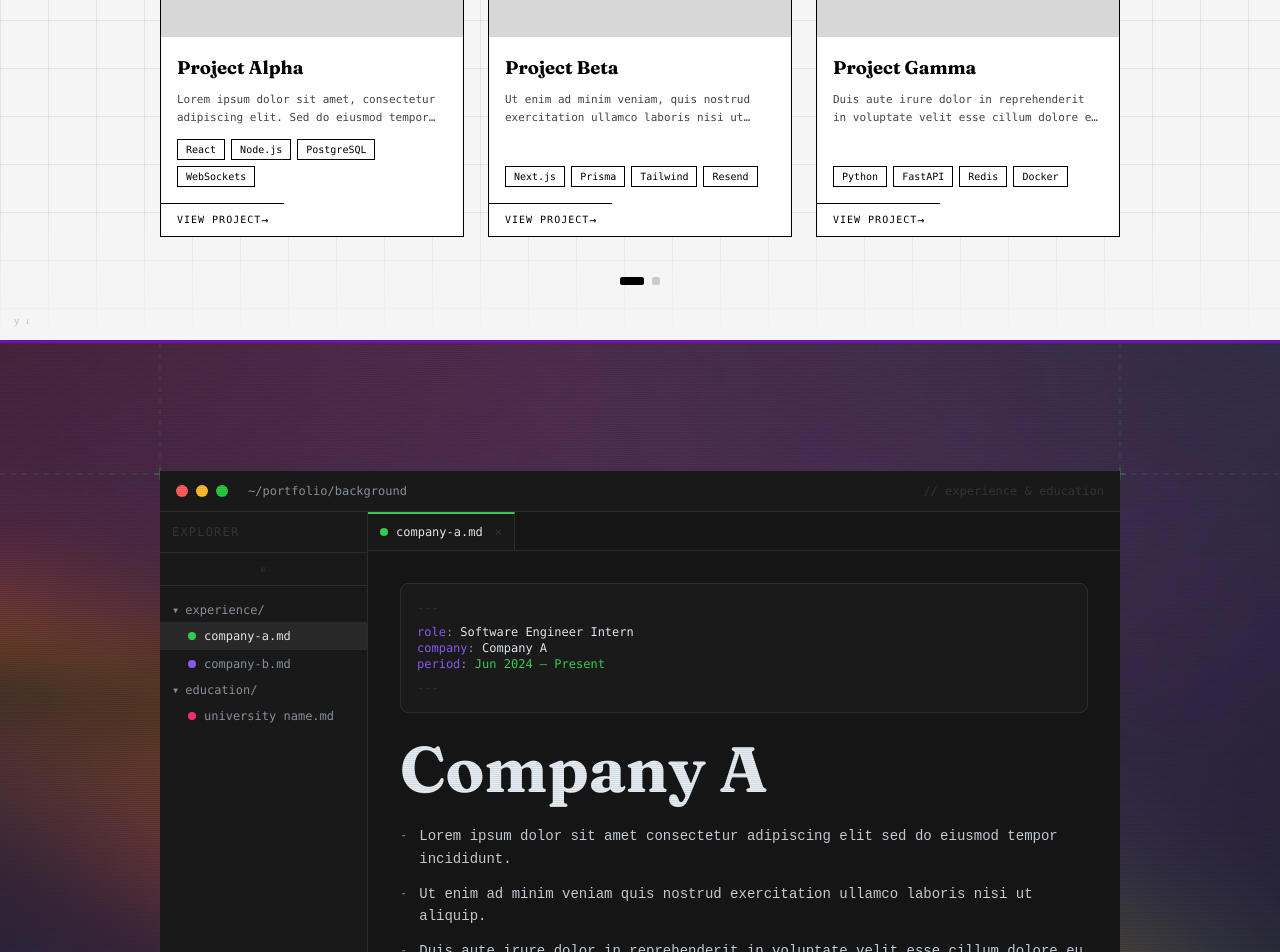
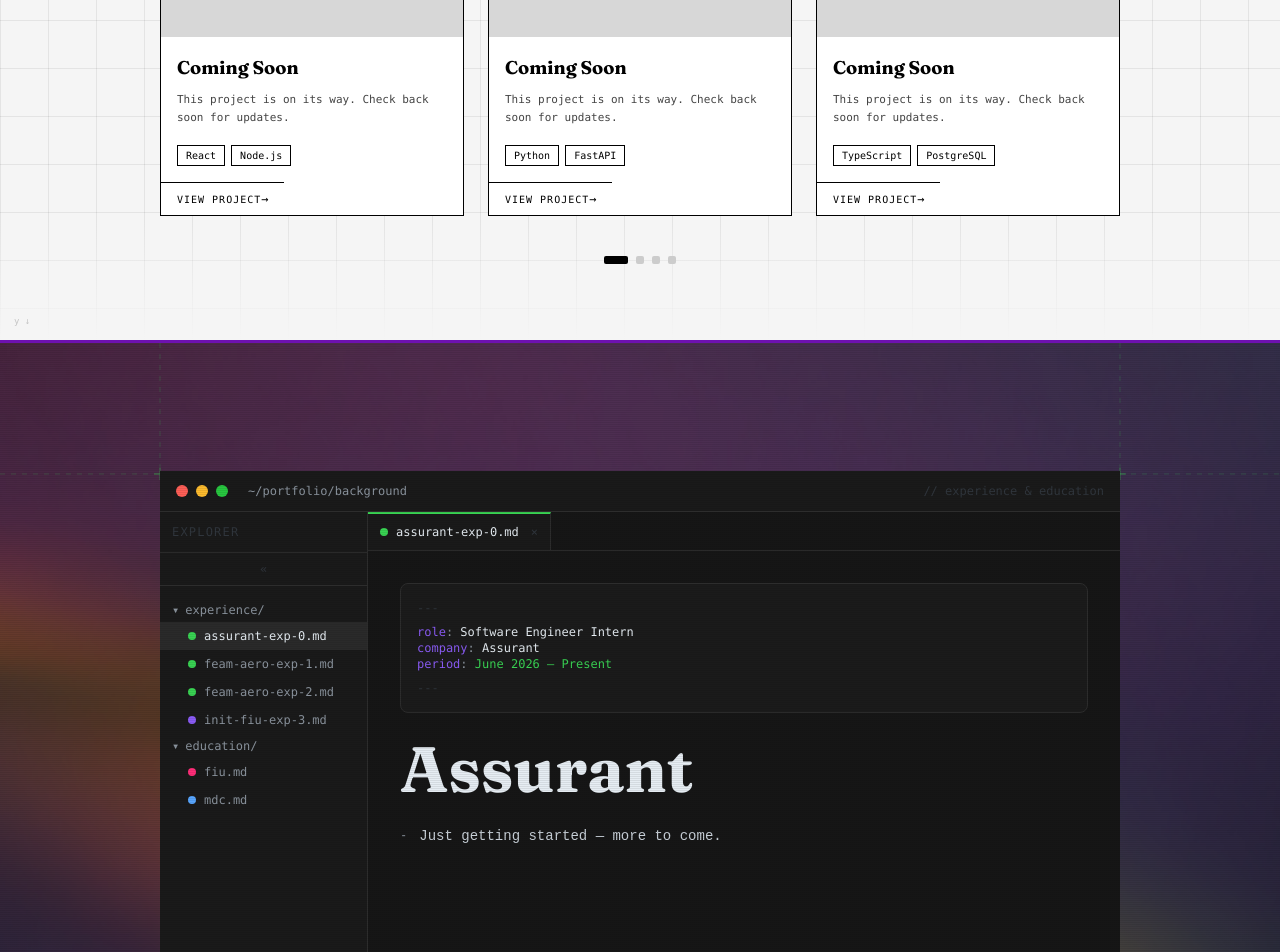
Before and after one commit to bryanfernandez-eng/portfolio_, a React (Vite) app: page / in a window 1280 px wide. Shown: the part 1260-2212 px from the top of the page. Built offline with nearby package versions, Linux system fonts and the light colour scheme; a web font is replaced by a local one.

Commit message:
update exp data, add navbar bg, update email

```diff
--- a/src/components/Footer.jsx
+++ b/src/components/Footer.jsx
@@ -54,7 +54,7 @@
 
         <div className="flex md:flex-col flex-row items-center gap-4 mt-4 md:mt-0 md:pr-2">
           <a
-            href="mailto:bfern152@fiu.edu"
+            href="mailto:dev.bryanfernandez@gmail.com"
             aria-label="Email"
             className="text-[#8b949e] hover:text-[#39d353] transition-colors duration-200"
           >
--- a/src/components/Navbar.jsx
+++ b/src/components/Navbar.jsx
@@ -1,5 +1,9 @@
 import { SOCIAL_LINKS } from '../constants/social'
-import { GitHubIcon, LinkedInIcon, ResumeIcon } from './ui/icons'
+import { GitHubIcon, LinkedInIcon, ResumeIcon, HomeIcon, EmailIcon } from './ui/icons'
+import { useActiveSection } from '../hooks/useActiveSection'
+
+const LIGHT_SECTIONS = ['projects', 'contact']
+const SECTION_IDS = ['projects', 'experience', 'contact']
 
 const NAV_ICONS = {
   linkedin: <LinkedInIcon />,
@@ -8,8 +12,18 @@
 }
 
 function Navbar() {
+  const active = useActiveSection(SECTION_IDS)
+  const isDark = LIGHT_SECTIONS.includes(active)
+
   return (
-    <nav className="fixed top-0 left-0 right-0 z-50 flex items-center justify-end px-8 py-4 font-mono">
+    <nav
+      className="fixed top-0 left-0 right-0 z-50 flex items-center justify-between px-8 py-4 font-mono transition-colors duration-300"
+      style={{ background: isDark ? '#212121' : 'transparent' }}
+    >
+      <a href="#" aria-label="Home" className="text-white hover:text-[#39d353] transition-colors">
+        <HomeIcon />
+      </a>
+
       <ul className="flex items-center gap-5">
         {SOCIAL_LINKS.map(({ id, label, href }) => (
           <li key={id}>
@@ -24,6 +38,15 @@
             </a>
           </li>
         ))}
+        <li>
+          <a
+            href="mailto:dev.bryanfernandez@gmail.com"
+            aria-label="Email"
+            className="text-white hover:text-[#39d353] transition-colors"
+          >
+            <EmailIcon size={18} />
+          </a>
+        </li>
       </ul>
     </nav>
   )
--- a/src/components/ui/icons.jsx
+++ b/src/components/ui/icons.jsx
@@ -1,3 +1,12 @@
+export function HomeIcon({ size = 18 }) {
+  return (
+    <svg width={size} height={size} viewBox="0 0 24 24" fill="none" stroke="currentColor" strokeWidth="2" strokeLinecap="round" strokeLinejoin="round" aria-hidden="true">
+      <path d="M3 9.5L12 3l9 6.5V20a1 1 0 0 1-1 1H4a1 1 0 0 1-1-1V9.5z" />
+      <polyline points="9 21 9 12 15 12 15 21" />
+    </svg>
+  )
+}
+
 export function GitHubIcon({ size = 18 }) {
   return (
     <svg width={size} height={size} viewBox="0 0 24 24" fill="currentColor" aria-hidden="true">
--- a/src/constants/experience.js
+++ b/src/constants/experience.js
@@ -1,28 +1,53 @@
 export const EXPERIENCE = [
+  {
+    id: 'exp-0',
+    hash: 'f2a1b34',
+    color: 'rgba(57,211,83,0.35)',
+    company: 'Assurant',
+    role: 'Software Engineer Intern',
+    period: 'June 2026 – Present',
+    bullets: [
+      'Just getting started — more to come.',
+    ],
+  },
   {
     id: 'exp-1',
     hash: 'a3f9c12',
     color: 'rgba(57,211,83,0.35)',
-    company: 'Company A',
-    role: 'Software Engineer Intern',
-    period: 'Jun 2024 – Present',
+    company: 'FEAM Aero',
+    role: 'Software Engineer (Co-op)',
+    period: 'August 2025 – Present',
     bullets: [
-      'Lorem ipsum dolor sit amet consectetur adipiscing elit sed do eiusmod tempor incididunt.',
-      'Ut enim ad minim veniam quis nostrud exercitation ullamco laboris nisi ut aliquip.',
-      'Duis aute irure dolor in reprehenderit in voluptate velit esse cillum dolore eu fugiat.',
+      'Improved workflow efficiency by 30% for 1,500+ employees building billing modules in React/JavaScript.',
+      'Cut search latency from 20+ seconds to 3 seconds replacing a legacy .NET/C# platform with React + Flask.',
+      'Increased deployment frequency from bi-weekly to every 3 days with CI/CD pipelines in Azure DevOps.',
+      'Eliminated recurring SQL incidents by shipping a CRUD customer management tool in C#/.NET + React.',
     ],
   },
   {
     id: 'exp-2',
     hash: 'b7e2d45',
+    color: 'rgba(57,211,83,0.35)',
+    company: 'FEAM Aero',
+    role: 'Software Engineer Intern',
+    period: 'May 2025 – August 2025',
+    bullets: [
+      'Reduced mechanic work order processing from 2+ hours to under 5 minutes with a React + Flask + SQL system.',
+      'Cut load time from 5 seconds to under 1 second with real-time search and validation in React.',
+      'Automated PDF billing generation, cutting document processing from minutes to 20 seconds.',
+    ],
+  },
+  {
+    id: 'exp-3',
+    hash: 'c9d1e78',
     color: 'rgba(139,92,246,0.35)',
-    company: 'Company B',
-    role: 'Director of Tech',
-    period: 'Aug 2023 – Present',
+    company: 'INIT FIU',
+    role: 'Director of Technology',
+    period: 'January 2026 – Present',
     bullets: [
-      'Excepteur sint occaecat cupidatat non proident sunt in culpa qui officia deserunt mollit.',
-      'Sed ut perspiciatis unde omnis iste natus error sit voluptatem accusantium doloremque.',
-      'Nemo enim ipsam voluptatem quia voluptas sit aspernatur aut odit aut fugit sed quia.',
+      'Shipped a Notion-embedded content system for ShellHacks 2026 serving 1,400+ annual participants.',
+      'Built a per-user rate limiter in Go/Chi to cap S3 uploads and prevent spam-driven cost spikes.',
+      'Converted 20+ attendees into club members across 10+ recruiting events.',
     ],
   },
 ]
@@ -32,13 +57,25 @@
     id: 'edu-1',
     hash: 'c4a8f91',
     color: 'rgba(255,45,120,0.35)',
-    company: 'University Name',
-    role: 'B.S. Computer Science',
-    period: 'Aug 2022 – May 2026',
+    company: 'FIU',
+    role: 'B.S. Computer Science, Minor in Math',
+    period: 'August 2024 – Expected December 2026',
     bullets: [
-      'GPA: 3.8 — lorem ipsum dolor sit amet consectetur adipiscing elit.',
-      'Ut enim ad minim veniam quis nostrud exercitation ullamco laboris.',
-      'Duis aute irure dolor in reprehenderit in voluptate velit esse cillum.',
+      'GPA: 4.0 — Florida International University, Miami, FL.',
+      'Coursework: Data Structures, Algorithms, Database Systems, AI, Machine Learning.',
+      'Organizations: INIT, BreakThrough Tech, CodePath E3, Color Stack, SHPE.',
+    ],
+  },
+  {
+    id: 'edu-2',
+    hash: 'd5b3e02',
+    color: 'rgba(88,166,255,0.35)',
+    company: 'MDC',
+    role: "A.S. Computer Science",
+    period: 'June 2022 – June 2024',
+    bullets: [
+      'Miami Dade College, Miami, FL.',
+      'Completed foundational coursework before transferring to FIU.',
     ],
   },
 ]
--- a/src/constants/projects.js
+++ b/src/constants/projects.js
@@ -2,41 +2,101 @@
   {
     id: 'proj-1',
     number: '01',
-    name: 'Project Alpha',
-    description: 'Lorem ipsum dolor sit amet, consectetur adipiscing elit. Sed do eiusmod tempor incididunt ut labore et dolore magna aliqua.',
-    stack: ['React', 'Node.js', 'PostgreSQL', 'WebSockets'],
-    image: 'https://placehold.co/800x500/1a1a2e/39d353?text=alpha',
+    name: 'Coming Soon',
+    description: 'This project is on its way. Check back soon for updates.',
+    stack: ['React', 'Node.js'],
+    image: 'https://placehold.co/800x500/1a1a2e/39d353?text=01',
     github: '#',
-    live: '#',
+    live: null,
   },
   {
     id: 'proj-2',
     number: '02',
-    name: 'Project Beta',
-    description: 'Ut enim ad minim veniam, quis nostrud exercitation ullamco laboris nisi ut aliquip ex ea commodo consequat duis aute.',
-    stack: ['Next.js', 'Prisma', 'Tailwind', 'Resend'],
-    image: 'https://placehold.co/800x500/1a1a2e/39d353?text=beta',
+    name: 'Coming Soon',
+    description: 'This project is on its way. Check back soon for updates.',
+    stack: ['Python', 'FastAPI'],
+    image: 'https://placehold.co/800x500/1a1a2e/39d353?text=02',
     github: '#',
     live: null,
   },
   {
     id: 'proj-3',
     number: '03',
-    name: 'Project Gamma',
-    description: 'Duis aute irure dolor in reprehenderit in voluptate velit esse cillum dolore eu fugiat nulla pariatur excepteur sint.',
-    stack: ['Python', 'FastAPI', 'Redis', 'Docker'],
-    image: 'https://placehold.co/800x500/1a1a2e/39d353?text=gamma',
+    name: 'Coming Soon',
+    description: 'This project is on its way. Check back soon for updates.',
+    stack: ['TypeScript', 'PostgreSQL'],
+    image: 'https://placehold.co/800x500/1a1a2e/39d353?text=03',
     github: '#',
     live: null,
   },
   {
     id: 'proj-4',
     number: '04',
-    name: 'Project Delta',
-    description: 'Excepteur sint occaecat cupidatat non proident sunt in culpa qui officia deserunt mollit anim id est laborum.',
-    stack: ['Go', 'gRPC', 'Kubernetes', 'GitHub Actions'],
-    image: 'https://placehold.co/800x500/1a1a2e/39d353?text=delta',
+    name: 'Coming Soon',
+    description: 'This project is on its way. Check back soon for updates.',
+    stack: ['Go', 'Docker'],
+    image: 'https://placehold.co/800x500/1a1a2e/39d353?text=04',
     github: '#',
-    live: '#',
+    live: null,
+  },
+  {
+    id: 'proj-5',
+    number: '05',
+    name: 'Coming Soon',
+    description: 'This project is on its way. Check back soon for updates.',
+    stack: ['React', 'Flask'],
+    image: 'https://placehold.co/800x500/1a1a2e/39d353?text=05',
+    github: '#',
+    live: null,
+  },
+  {
+    id: 'proj-6',
+    number: '06',
+    name: 'Coming Soon',
+    description: 'This project is on its way. Check back soon for updates.',
+    stack: ['Next.js', 'Tailwind'],
+    image: 'https://placehold.co/800x500/1a1a2e/39d353?text=06',
+    github: '#',
+    live: null,
+  },
+  {
+    id: 'proj-7',
+    number: '07',
+    name: 'Coming Soon',
+    description: 'This project is on its way. Check back soon for updates.',
+    stack: ['Django', 'Redis'],
+    image: 'https://placehold.co/800x500/1a1a2e/39d353?text=07',
+    github: '#',
+    live: null,
+  },
+  {
+    id: 'proj-8',
+    number: '08',
+    name: 'Coming Soon',
+    description: 'This project is on its way. Check back soon for updates.',
+    stack: ['Java', 'Spring Boot'],
+    image: 'https://placehold.co/800x500/1a1a2e/39d353?text=08',
+    github: '#',
+    live: null,
+  },
+  {
+    id: 'proj-9',
+    number: '09',
+    name: 'Coming Soon',
+    description: 'This project is on its way. Check back soon for updates.',
+    stack: ['React Native', 'Expo'],
+    image: 'https://placehold.co/800x500/1a1a2e/39d353?text=09',
+    github: '#',
+    live: null,
+  },
+  {
+    id: 'proj-10',
+    number: '10',
+    name: 'Coming Soon',
+    description: 'This project is on its way. Check back soon for updates.',
+    stack: ['Rust', 'WebAssembly'],
+    image: 'https://placehold.co/800x500/1a1a2e/39d353?text=10',
+    github: '#',
+    live: null,
   },
 ]
--- /dev/null
+++ b/src/hooks/useActiveSection.js
@@ -0,0 +1,23 @@
+import { useState, useEffect } from 'react'
+
+export function useActiveSection(ids) {
+  const [active, setActive] = useState(null)
+
+  useEffect(() => {
+    function onScroll() {
+      const scrollY = window.scrollY + 80
+      let current = null
+      for (const id of ids) {
+        const el = document.getElementById(id)
+        if (el && el.offsetTop <= scrollY) current = id
+      }
+      setActive(current)
+    }
+
+    onScroll()
+    window.addEventListener('scroll', onScroll, { passive: true })
+    return () => window.removeEventListener('scroll', onScroll)
+  }, [ids])
+
+  return active
+}
--- a/src/sections/Contact.jsx
+++ b/src/sections/Contact.jsx
@@ -56,7 +56,7 @@
   function handleSubmit(e) {
     e.preventDefault()
     const body = `Hi Bryan,\n\n${message}\n\n— ${name}`
-    const mailto = `mailto:bfern152@fiu.edu?subject=${encodeURIComponent(subject)}&body=${encodeURIComponent(body)}`
+    const mailto = `mailto:dev.bryanfernandez@gmail.com?subject=${encodeURIComponent(subject)}&body=${encodeURIComponent(body)}`
     window.location.href = mailto
   }
 
@@ -110,7 +110,7 @@
           {/* Contact link pills — mobile: icons only row, md: 2x2 grid, lg: stacked */}
           <div className="flex justify-between sm:grid sm:grid-cols-2 sm:justify-normal lg:flex lg:flex-col w-full gap-3 lg:gap-4">
             <a
-              href="mailto:bfern152@fiu.edu"
+              href="mailto:dev.bryanfernandez@gmail.com"
               aria-label="Email"
               className="inline-flex items-center justify-center sm:justify-start gap-3 px-3 sm:px-4 py-3 bg-white font-mono text-sm text-[#212121] font-medium transition-transform duration-100"
               style={PILL_STYLE}
@@ -118,7 +118,7 @@
               onMouseLeave={handlePillLeave}
             >
               <EmailIcon size={15} />
-              <span className="hidden sm:inline">bfern152@fiu.edu</span>
+              <span className="hidden sm:inline">dev.bryanfernandez@gmail.com</span>
             </a>
 
             {SOCIAL_LINKS.map(link => (
--- a/src/sections/Experience.jsx
+++ b/src/sections/Experience.jsx
@@ -6,7 +6,7 @@
 import AlignmentGuides from '../components/ui/AlignmentGuides'
 
 const FILES = [
-  ...EXPERIENCE.map(e => ({ ...e, folder: 'experience', filename: `${e.company.toLowerCase().replace(/\s/g, '-')}.md` })),
+  ...EXPERIENCE.map(e => ({ ...e, folder: 'experience', filename: `${e.company.toLowerCase().replace(/\s/g, '-')}-${e.id}.md` })),
   ...EDUCATION.map(e => ({ ...e, folder: 'education', filename: `${e.company.toLowerCase()}.md` })),
 ]
 
```
